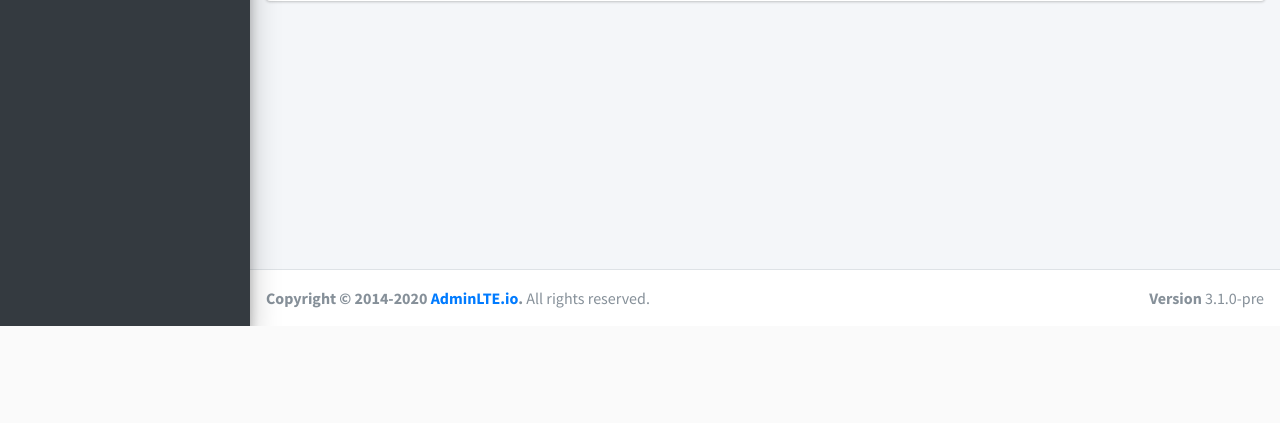
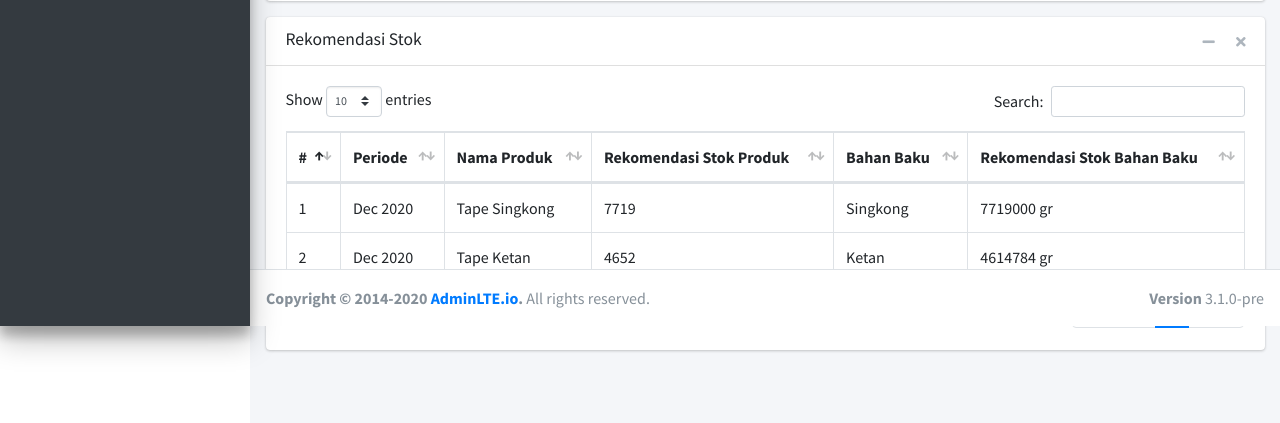
Before and after one commit to AkbarrulMahrifat/super_madu, a CodeIgniter app: page /si-tape-super-madu/index.php/beranda/index in a window 1280 px wide. Shown: the part 474-897 px from the top of the page. Before the commit the page ends 800 px from the top, so only its background shows below. Run offline with CodeIgniter, Linux system fonts and the light colour scheme; data comes from the database, SQL or seed files in the repository; some libraries are stand-ins or nearby versions.

Commit message:
revisi rekomendasi di halaman beranda

```diff
--- a/application/controllers/Beranda.php
+++ b/application/controllers/Beranda.php
@@ -7,15 +7,130 @@ class Beranda extends CI_Controller
 		parent::__construct();
 
 		$this->load->model('ModelUser');
+		$this->load->model('ModelProduk');
+		$this->load->model('ModelPenjualan');
+		$this->load->model('ModelPeramalan');
 	}
 
 	public function index()
 	{
-		$this->load->view('beranda');
+		$data["rekomendasi"] = $this->get_rekomendasi();
+		$this->load->view('beranda', $data);
 	}
 
 	public function about()
 	{
 		$this->load->view('about');
 	}
+
+	function get_rekomendasi()
+	{
+		$produk = $this->ModelProduk->get_all()->result();
+		$data = array();
+		foreach ($produk as $key_p => $p) {
+			$data[$key_p]["nama_produk"] = $p->nama_produk;
+			$data[$key_p]["nama_bahan_baku"] = $p->nama_bahan_baku;
+			$data[$key_p]["periode"] = "-";
+			$data[$key_p]["rekomendasi"] = "-";
+			$data[$key_p]["rekomendasi_bb"] = "-";
+
+			$produk_id = $p->id;
+			$first_data_penjualan = $this->ModelPenjualan->get_all()->first_row();
+			$last_data_penjualan = $this->db->join("penjualan_detail", "penjualan_detail.penjualan_id = penjualan.id")
+				->where("produk_id", $produk_id)
+				->order_by("tanggal", "DESC")
+				->get("penjualan")
+				->first_row();
+			if (!empty($first_data_penjualan) && !empty($last_data_penjualan)) {
+				$periode_awal = date('Y-m', strtotime($first_data_penjualan->tanggal));
+				$periode_peramalan = date("Y-m", strtotime($last_data_penjualan->tanggal . "+1 months"));
+				$data_alpha = array('0.1', '0.2', '0.3', '0.4', '0.5', '0.6', '0.7', '0.8', '0.9');
+				$data_periode = $this->get_periode($periode_awal, $periode_peramalan);
+
+				//ambil data aktual
+				$data_aktual = array();
+				foreach ($data_periode as $key => $periode) {
+					$penjualan = $this->ModelPeramalan->get_data_penjualan($periode, $produk_id)->row();
+					if (!empty($penjualan)){
+						$data_aktual[$key] = (int) $penjualan->jumlah;
+					}else{
+						$data_aktual[$key] = 0;
+					}
+				}
+
+				//hitung peramalan
+				foreach ($data_alpha as $alpha) {
+					$total[$alpha] = 0;
+					$mape[$alpha] = 0;
+					$count_prediksi = 0;
+					foreach ($data_aktual as $key => $aktual) {
+						if ($key == 0) {
+							$s_aksen_t[$alpha][$key] = $aktual;
+							$s_dua_aksen_t[$alpha][$key] = $s_aksen_t[$alpha][$key];
+							$a_t[$alpha][$key] = 0;
+							$b_t[$alpha][$key] = 0;
+							$ftm[$alpha][$key] = 0;
+						} elseif ($aktual == 0) {
+							$count_prediksi++;
+							$aktual = $ftm[$alpha][$key-1];
+							$s_aksen_t[$alpha][$key] = ($alpha * $aktual) + ((1 - $alpha) * $s_aksen_t[$alpha][$key-1]);
+							$s_dua_aksen_t[$alpha][$key] = ($alpha * $s_aksen_t[$alpha][$key]) + ((1 - $alpha) * $s_dua_aksen_t[$alpha][$key-1]);
+							$a_t[$alpha][$key] = (2 * $s_aksen_t[$alpha][$key]) - ($s_dua_aksen_t[$alpha][$key]);
+							$b_t[$alpha][$key] = $alpha / (1 - $alpha) * ($s_aksen_t[$alpha][$key] - $s_dua_aksen_t[$alpha][$key]);
+							$ftm[$alpha][$key] = $a_t[$alpha][$key-1] + $b_t[$alpha][$key-1];
+						} else {
+							$s_aksen_t[$alpha][$key] = ($alpha * $aktual) + ((1 - $alpha) * $s_aksen_t[$alpha][$key-1]);
+							$s_dua_aksen_t[$alpha][$key] = ($alpha * $s_aksen_t[$alpha][$key]) + ((1 - $alpha) * $s_dua_aksen_t[$alpha][$key-1]);
+							$a_t[$alpha][$key] = (2 * $s_aksen_t[$alpha][$key]) - ($s_dua_aksen_t[$alpha][$key]);
+							$b_t[$alpha][$key] = $alpha / (1 - $alpha) * ($s_aksen_t[$alpha][$key] - $s_dua_aksen_t[$alpha][$key]);
+							$ftm[$alpha][$key] = $a_t[$alpha][$key-1] + $b_t[$alpha][$key-1];
+						}
+
+						//hitung PE
+						if ($key == 0 || $key == 1 || $aktual == 0) {
+							$selisih[$alpha][$key] = 0;
+							$pe[$alpha][$key] = 0;
+						} else {
+							$selisih[$alpha][$key] = ($aktual - $ftm[$alpha][$key]) / $aktual;
+							$pe[$alpha][$key] = abs($selisih[$alpha][$key]);
+						}
+						$total[$alpha] += $pe[$alpha][$key];
+					}
+					$mape[$alpha] = ($total[$alpha] / ((count($data_periode)-2))) * 100;
+				}
+
+				//cari index MAPE terkecil
+				$mape_terkecil = min($mape);
+				$index_mape_terkecil = array_search($mape_terkecil, $mape);
+
+				$rekomendasi = round($ftm[$index_mape_terkecil][count($data_periode)-1]);
+				$rekomendasi_bb = $rekomendasi * $p->takaran_resep;
+				$data[$key_p]["periode"] = $periode_peramalan;
+				$data[$key_p]["rekomendasi"] = $rekomendasi;
+				$data[$key_p]["rekomendasi_bb"] = $rekomendasi_bb;
+			}
+		}
+
+		return $data;
+	}
+
+	public function get_periode($periode_awal, $periode_peramalan)
+	{
+		//cari selisih bulan
+		$timeStart = strtotime($periode_awal);
+		$timeEnd = strtotime($periode_peramalan);
+		// Menambah bulan ini + semua bulan pada tahun sebelumnya
+		$months = (date("Y",$timeEnd)-date("Y",$timeStart))*12;
+		// menghitung selisih bulan
+		$months += date("m",$timeEnd)-date("m",$timeStart);
+
+		//set periode
+		$periode = array();
+		for ($i = 0; $i <= $months; $i++)
+		{
+			$periode[] = date('Y-m', strtotime('+'.$i.' month', strtotime($periode_awal)));
+		}
+
+		return $periode;
+	}
 }
--- a/application/views/beranda.php
+++ b/application/views/beranda.php
@@ -36,6 +36,51 @@
 					<div class="chart">
 						<canvas id="grafikPenjualan" style="min-height: 250px; height: 250px; max-height: 250px; max-width: 100%;"></canvas>
 					</div>
+				</div>
+				<!-- /.card-body -->
+			</div>
+			<!-- /.card -->
+		</div><!--/. container-fluid -->
+	</section>
+	<!-- /.content -->
+
+	<section class="content">
+		<div class="container-fluid">
+			<div class="card">
+				<div class="card-header">
+					<h3 class="card-title">Rekomendasi Stok</h3>
+
+					<div class="card-tools">
+						<button type="button" class="btn btn-tool" data-card-widget="collapse"><i class="fas fa-minus"></i>
+						</button>
+						<button type="button" class="btn btn-tool" data-card-widget="remove"><i class="fas fa-times"></i></button>
+					</div>
+				</div>
+				<div class="card-body">
+					<table id="dataTable" class="table table-bordered table-hover">
+						<thead>
+						<tr>
+							<th>#</th>
+							<th>Periode</th>
+							<th>Nama Produk</th>
+							<th>Rekomendasi Stok Produk</th>
+							<th>Bahan Baku</th>
+							<th>Rekomendasi Stok Bahan Baku</th>
+						</tr>
+						</thead>
+						<tbody>
+						<?php $no = 1; foreach ($rekomendasi as $r) {?>
+							<tr>
+								<td><?=$no++?></td>
+								<td><?=date("M Y", strtotime($r["periode"]))?></td>
+								<td><?=$r["nama_produk"]?></td>
+								<td><?=$r["rekomendasi"]?></td>
+								<td><?=$r["nama_bahan_baku"]?></td>
+								<td><?=$r["rekomendasi_bb"]?> gr</td>
+							</tr>
+						<?php } ?>
+						</tbody>
+					</table>
 				</div>
 				<!-- /.card-body -->
 			</div>
```
